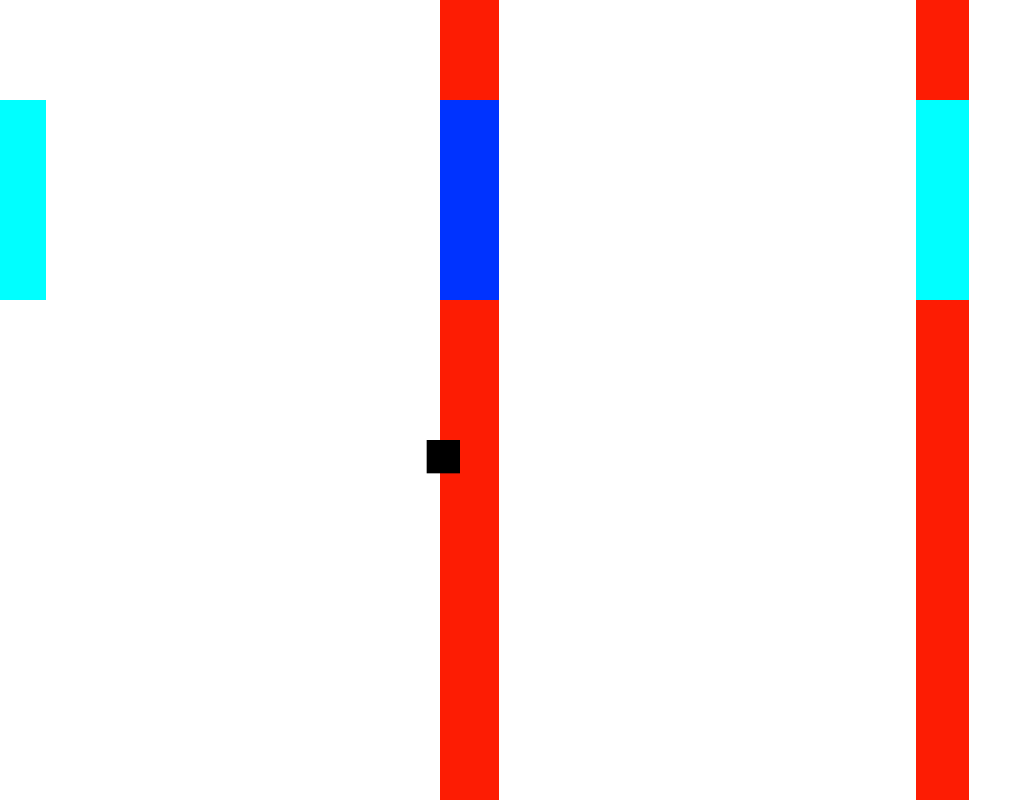
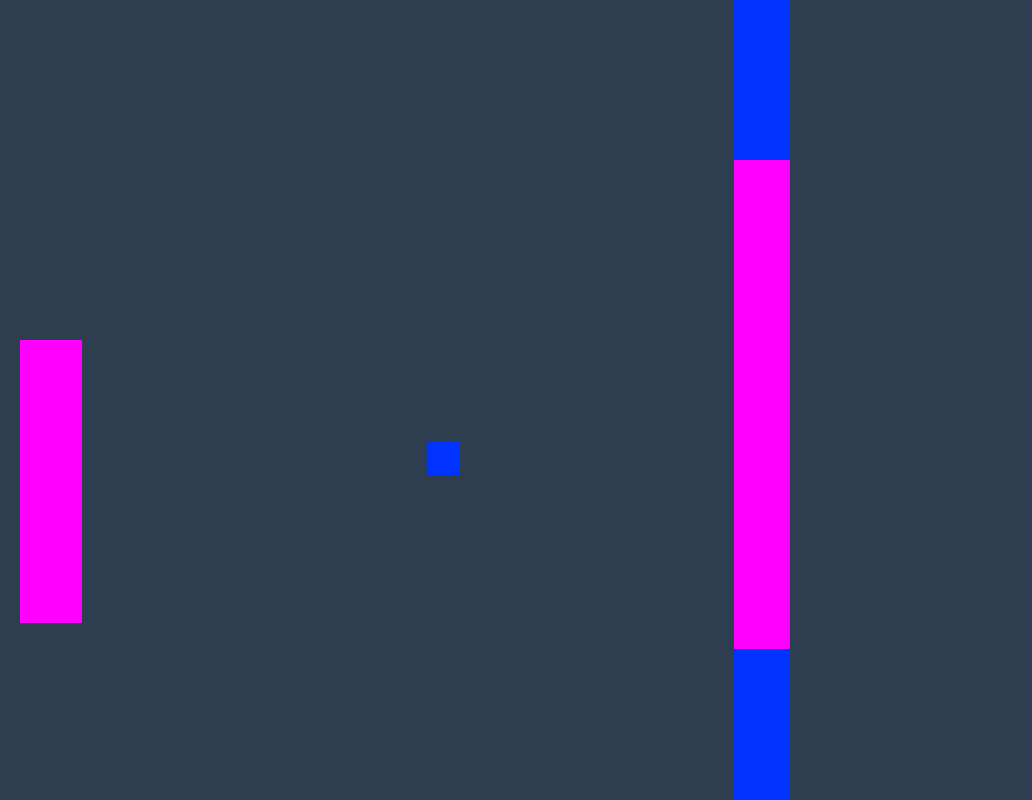
Before and after one commit to adamhundley/block_party, a React app: page / in a window 1280 px wide. Shown: the whole page, without its empty margins (0-1032 px from the left). Built offline with nearby package versions, Linux system fonts and the light colour scheme.

Commit message:
Change pipe entry size
* pipe entry size is now based on relative screen size
* no longer does it not have a border on the top and bottom

```diff
--- a/src/PartyPipe.js
+++ b/src/PartyPipe.js
@@ -2,19 +2,19 @@ import { colorsSample, getRandomInt } from './helpers';
 
 export default class PartyPipe {
   constructor(args) {
-    this.maxWidth = 100;
+    this.maxWidth = args.state.screen.width/12;
     this.height = args.state.screen.height;
     this.width = getRandomInt(10, this.maxWidth);
     this.x = args.state.screen.width;
     this.y = 0;
     this.color = colorsSample();
-    this.speed = 4;
+    this.speed = 6;
   }
 
   passPartySquare(blockParty){
     let partySquare = blockParty.partySquare[0];
     if(this.x + this.width < partySquare.x) {
-      this.color = '#ffffff';
+      this.color = '#2c3e50';
     }
   }
 
--- a/src/PartySquare.js
+++ b/src/PartySquare.js
@@ -1,3 +1,5 @@
+import { colorsSample } from './helpers';
+
 export default class PartySquare {
   constructor(args){
     this.x = args.x;
@@ -6,10 +8,11 @@ export default class PartySquare {
     this.width = this.height;
     this.create = args.create;
     this.gravity = true;
-    this.defaultVelocity = 5;
-    this.velocity = 5;
+    this.defaultVelocity = 7;
+    this.velocity = 7;
     this.score = 0;
     this.currentPipe = 0;
+    this.color = colorsSample();
   }
 
   respondToUser(key){
@@ -24,7 +27,7 @@ export default class PartySquare {
 
   manageGravity(key){
     if(key === 38 && this.gravity || key === 40 && !this.gravity ){
-      this.velocity = -this.velocity * 0.75;
+      this.velocity = -this.velocity * 0.85;
       setTimeout(this.reverseVelocity.bind(this), 200);
     }
   }
@@ -72,7 +75,7 @@ export default class PartySquare {
   }
 
   gravityMovement(state, newY){
-    state.context.fillStyle = "#000000";
+    state.context.fillStyle = this.color;
     state.context.fillRect(this.x, newY, this.width, this.height);
   }
 }
--- a/src/PipeEntry.js
+++ b/src/PipeEntry.js
@@ -2,12 +2,14 @@ import { colorsSample, getRandomInt } from './helpers';
 
 export default class PipeEntry {
   constructor(args) {
+    this.margin = 65;
     this.partyPipe = args.partyPipe;
-    this.maxHeight = 200;
-    this.height = getRandomInt(200, this.maxHeight);
+    this.maxHeight = args.state.screen.height*.75;
+    this.minHeight = args.state.screen.height/5;
+    this.height = getRandomInt(this.minHeight, this.maxHeight);
+    this.x = args.state.screen.width;
+    this.y = getRandomInt(this.margin, args.state.screen.height - (this.margin + this.height));
     this.width = this.partyPipe.width;
-    this.x = args.state.screen.width;
-    this.y = getRandomInt(100, 100);
     this.color = colorsSample(this.partyPipe.color);
     this.speed = this.partyPipe.speed;
   }
--- a/src/helpers.js
+++ b/src/helpers.js
@@ -1,5 +1,5 @@
 export function colorsSample(reject_color) {
-  let colors = ["#FFFF00", "#FD1C03", "#00FF00", "#0033FF", "#00FFFF", "#FF00FF", "#9D00FF"]
+  let colors = [ "#0033FF", "#00FFFF", "#FF00FF", "#9D00FF"]
 
   if(reject_color) {
     colors.splice(colors.indexOf(reject_color), 1);
--- a/src/style.css
+++ b/src/style.css
@@ -6,7 +6,7 @@ body {
 }
 canvas {
   display: block;
-  background-color: #ffffff;
+  background-color: #2c3e50;
   position: absolute;
   top: 0;
   bottom: 0;
```
Also changed, not shown: src/BlockParty.js (line endings or trailing spaces).
